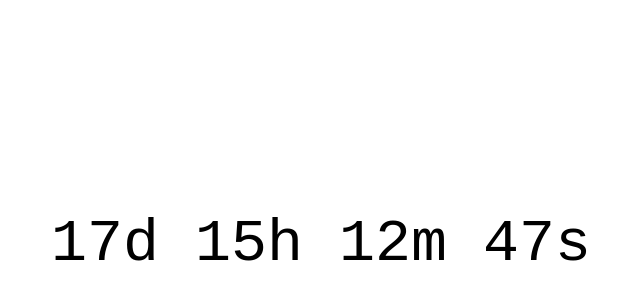
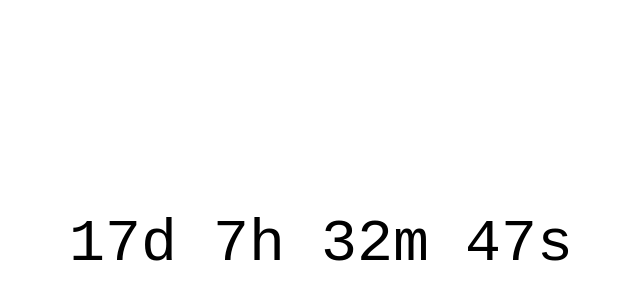
Before and after one commit to drea-nicole/HH, a plain HTML site: page index.html in a window 1280 px wide. Shown: the part 134-434 px from the top of the page, without its empty margins (319-959 px from the left). Drawn offline with Linux system fonts and the light colour scheme.

Commit message:
end time change

```diff
--- a/index.html
+++ b/index.html
@@ -23,7 +23,7 @@ body {
 <p id="demo"></p>
 
 <script>
-var countDownDate = new Date("Apr 20, 2022 12:00:00").getTime();
+var countDownDate = new Date("Apr 20, 2022 4:20:00").getTime();
 var x = setInterval(function() {
 var now = new Date().getTime();
 
```
